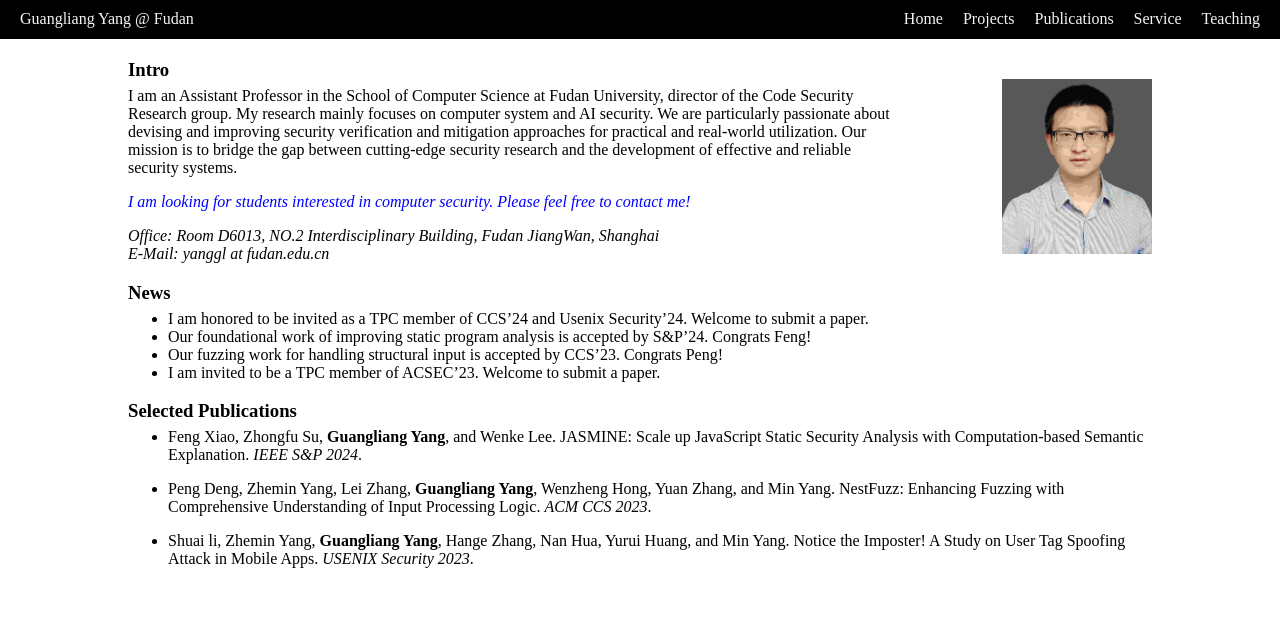
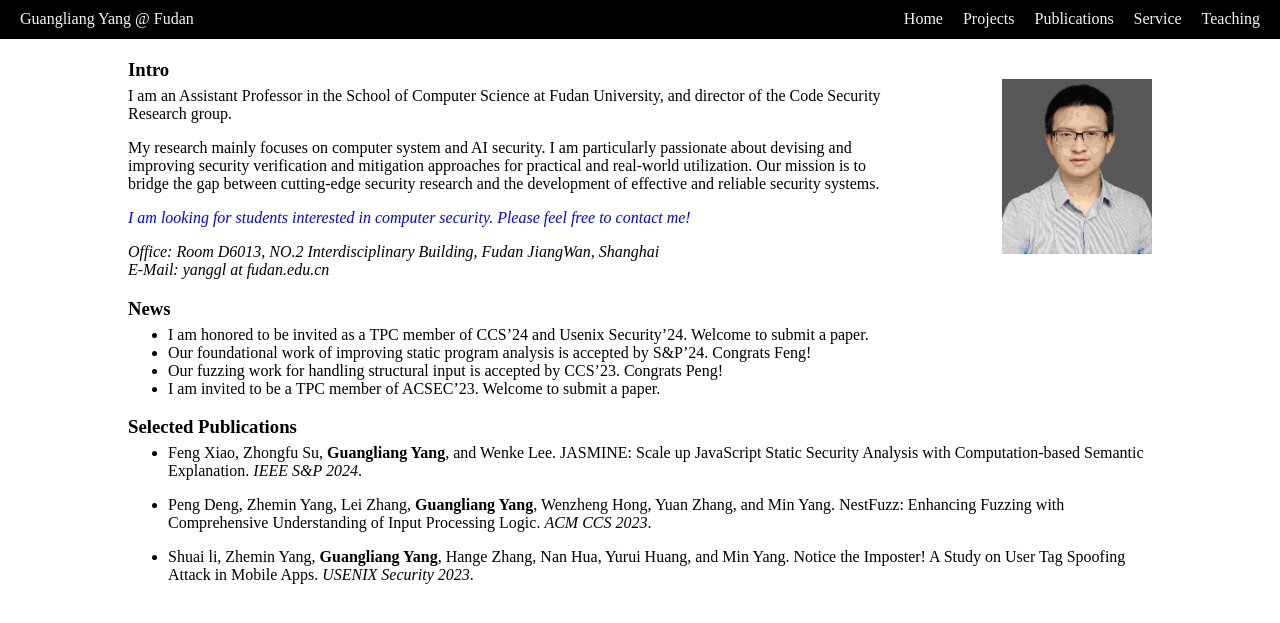
Before and after one commit to yang-guangliang/yang-guangliang.github.io, a Jekyll site: the page built from index.md, in a window 1280 px wide. Shown: the top 623 px of the page. Built offline with Jekyll 4.4.1, drawn with Linux system fonts in a browser that asks for light colours.

Commit message:
Update index.md

```diff
--- a/index.md
+++ b/index.md
@@ -8,7 +8,9 @@ title: home
 
 ### Intro
 
-I am an Assistant Professor in the School of Computer Science at Fudan University, director of the Code Security Research group. My research mainly focuses on computer system and AI security. We are particularly passionate about devising and improving security verification and mitigation approaches for practical and real-world utilization. Our mission is to bridge the gap between cutting-edge security research and the development of effective and reliable security systems.
+I am an Assistant Professor in the School of Computer Science at Fudan University, and director of the Code Security Research group.
+
+My research mainly focuses on computer system and AI security. I am particularly passionate about devising and improving security verification and mitigation approaches for practical and real-world utilization. Our mission is to bridge the gap between cutting-edge security research and the development of effective and reliable security systems.
 
 <span style="color:blue">*I am looking for students interested in computer security. Please feel free to contact me!*</span>
 
```
